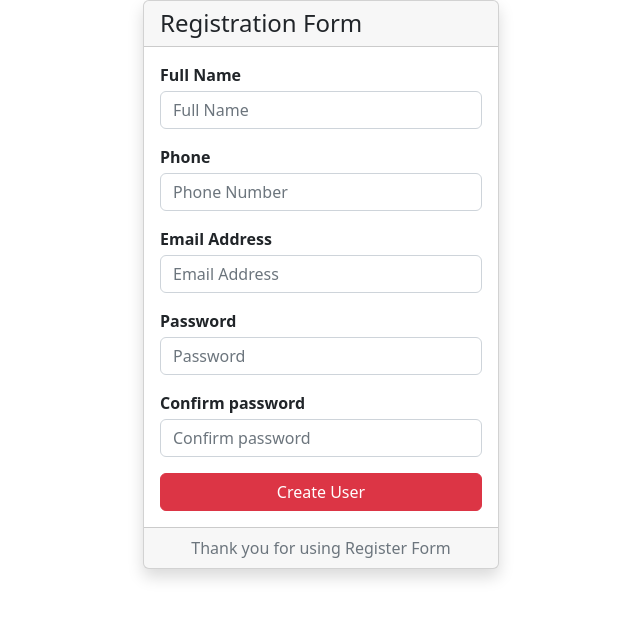
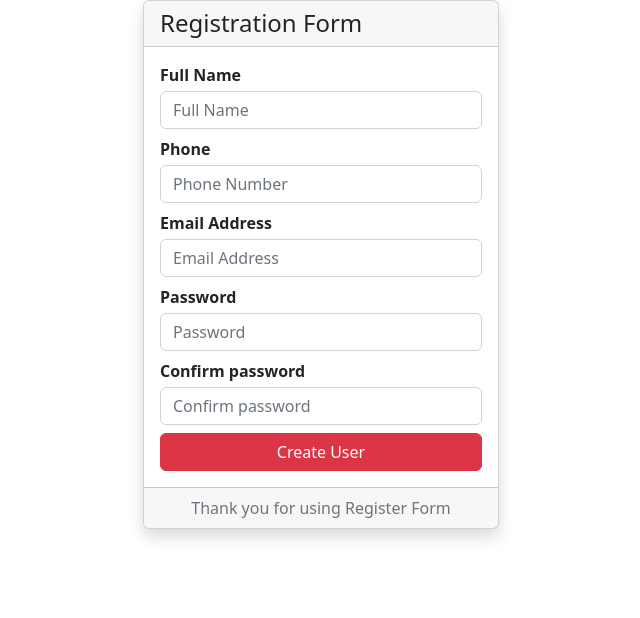
Before and after one commit to LTPhiHung/-Intro2SE-Indiviual-Coding-Assignments01, a React (Create React App) app: page / in a window 1280 px wide. Shown: the top 618 px of the page, without its empty margins (319-959 px from the left). Built offline with nearby package versions, Linux system fonts and the light colour scheme.

Commit message:
complete registration form

```diff
--- a/src/component/user-form.component.js
+++ b/src/component/user-form.component.js
@@ -87,9 +87,9 @@ export default class UserForm extends Component {
                     value.length < 6 ? "Atleast 6 characaters required" : "";
                 passwordTemp = value;
 
-                // check confirm  password again when change password
+                // check confirm  password again when change password input
                 isError.password_confirmation =
-                    passwordMatch(passwordOld, passwordTemp) ? "" : "Password and password confirmation do not match." ;
+                    passwordMatch(passwordOld, passwordTemp) || passwordOld === "" ? "" : "Password and password confirmation do not match." ;
                 break;
             case "password_confirmation":
                 confirmation = value
@@ -109,7 +109,7 @@ export default class UserForm extends Component {
         const { isError } = this.state;
         return (
             <form onSubmit={this.onSubmit} noValidate>
-                <div className="form-group mb-3">
+                <div className="form-group mb-2">
                     <label>Full Name</label>
                     <input
                         type="text"
@@ -123,7 +123,7 @@ export default class UserForm extends Component {
                     )}
                 </div>
 
-                <div className="form-group mb-3">
+                <div className="form-group mb-2">
                     <label>Phone</label>
                     <input
                         type="phone"
@@ -138,7 +138,7 @@ export default class UserForm extends Component {
                 </div>
 
 
-                <div className="form-group mb-3">
+                <div className="form-group mb-2">
                     <label>Email Address</label>
                     <input
                         type="email"
@@ -152,7 +152,7 @@ export default class UserForm extends Component {
                     )}
                 </div>
 
-                <div className="form-group mb-3">
+                <div className="form-group mb-2">
                     <label>Password</label>
                     <input
                         type="password"
@@ -162,11 +162,11 @@ export default class UserForm extends Component {
                         placeholder="Password"
                     />
                     {isError.password.length > 0 && (
-                        <span className="invalid-feedback">{isError.password}</span>
+                        <span className="invalid-feedback font-weight-bold">{isError.password}</span>
                     )}
                 </div>
 
-                <div className="form-group mb-3">
+                <div className="form-group mb-2">
                     <label>Confirm password</label>
                     <input
                         type="password"
```
Also changed, not shown: 1 other file (tests, documents, lock files or other folders).
